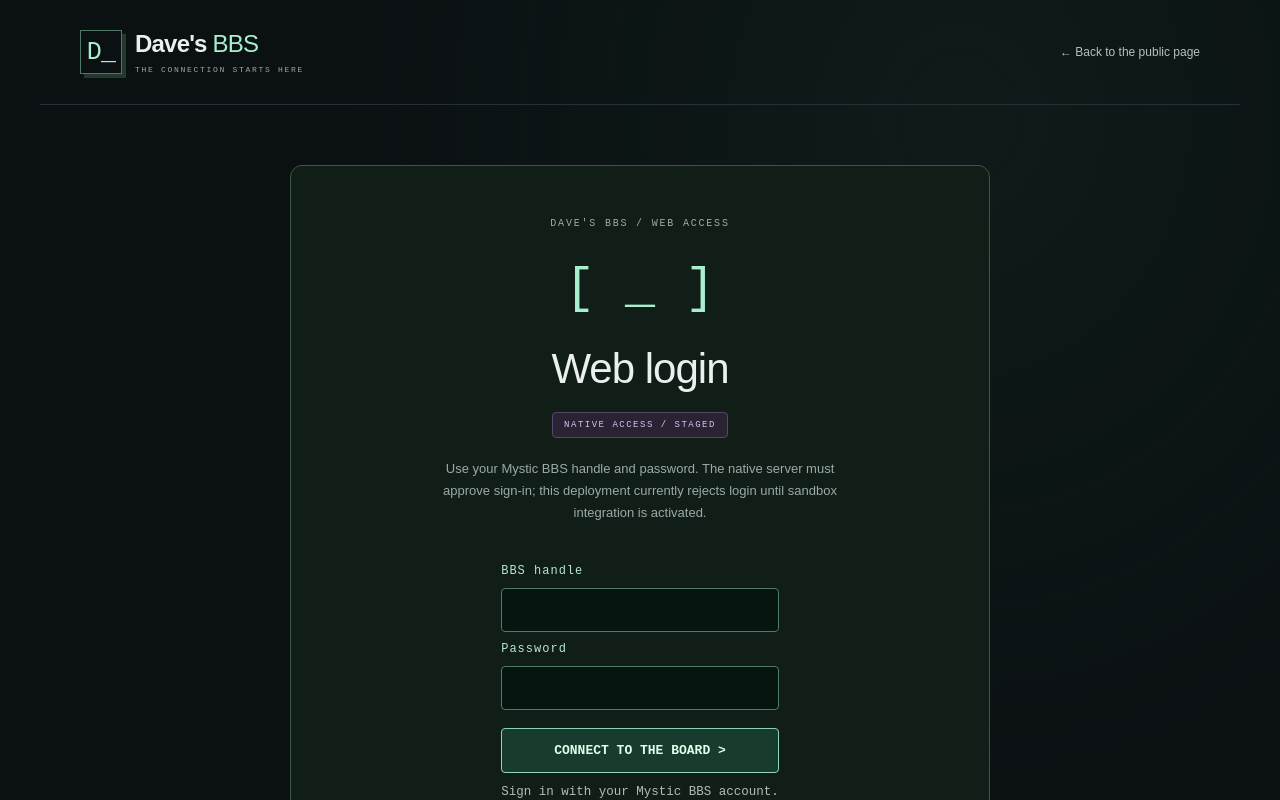
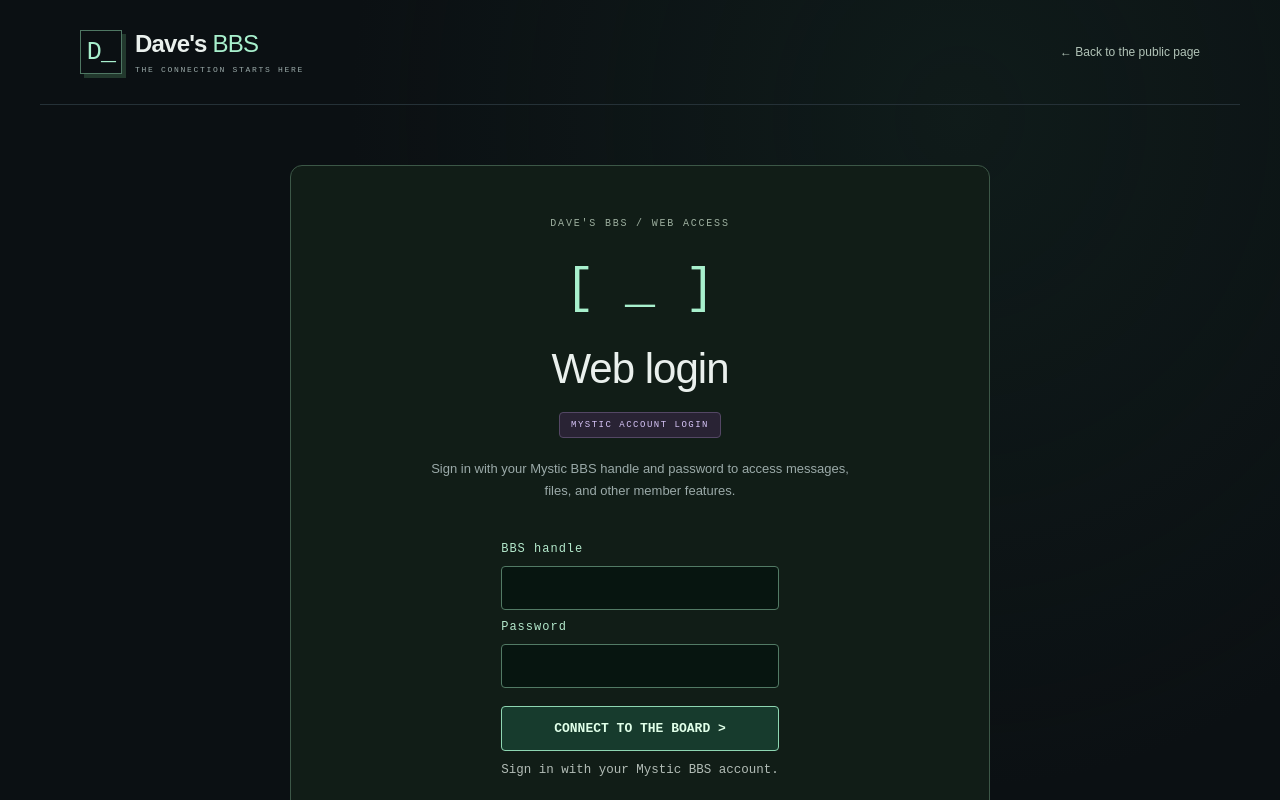
Before and after one commit to javadude334/MysticWeb, a Next.js app: page /login in a window 1280 px wide. Shown: the top 800 px of the page. Built offline with nearby package versions, Linux system fonts and the light colour scheme.

Commit message:
Update public login page to reflect working native Mystic authentication

```diff
--- a/src/app/login/page.tsx
+++ b/src/app/login/page.tsx
@@ -21,8 +21,8 @@ export default function Login() {
           <span className={styles.eyebrow}>DAVE&apos;S BBS / WEB ACCESS</span>
           <span className={styles.loginIcon} aria-hidden="true">[ _ ]</span>
           <h1 id="login-title">Web login</h1>
-          <span className={styles.badge}>NATIVE ACCESS / STAGED</span>
-          <p>Use your Mystic BBS handle and password. The native server must approve sign-in; this deployment currently rejects login until sandbox integration is activated.</p>
+          <span className={styles.badge}>MYSTIC ACCOUNT LOGIN</span>
+          <p>Sign in with your Mystic BBS handle and password to access messages, files, and other member features.</p>
           <LoginForm />
           <p>For traditional access, connect to Dave&apos;s BBS using your Telnet client.</p>
           <a className={styles.primary} href="telnet://davesbbs.com">Connect via Telnet <span aria-hidden="true">↗</span></a>
```
